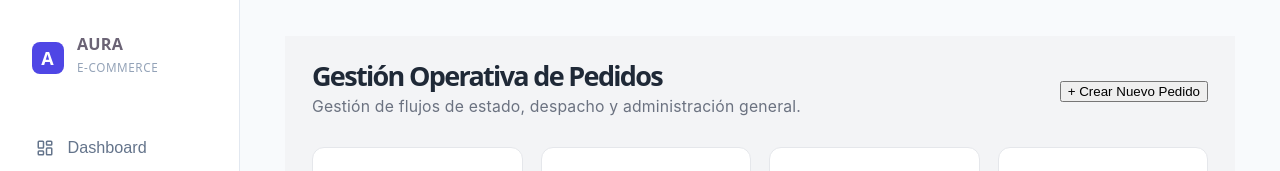
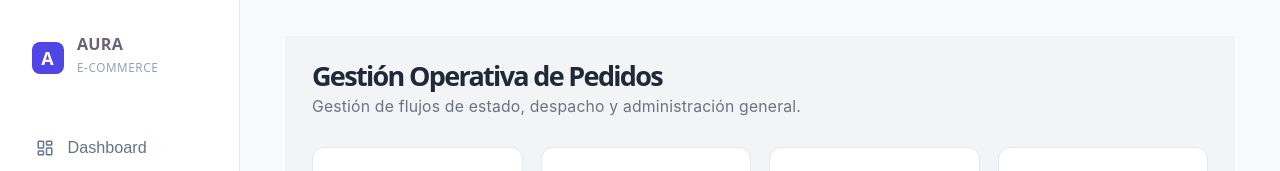
Before and after one commit to Luccianohihu/cloud-front, a React (Vite) app: page /orders in a window 1280 px wide. Shown: the top 171 px of the page. Built offline with nearby package versions, Linux system fonts and the light colour scheme; no server answers.

Commit message:
elimina boton inecesario

```diff
--- a/src/features/oredenes/OrderDashboard.tsx
+++ b/src/features/oredenes/OrderDashboard.tsx
@@ -213,13 +213,6 @@ export const OrdersDashboard: React.FC<OrdersDashboardProps> = ({
               : "Gestión de flujos de estado, despacho y administración general."}
           </p>
         </div>
-
-        <button
-          className={styles.btnPrimary}
-          onClick={() => setShowCreateModal(true)}
-        >
-          + Crear Nuevo Pedido
-        </button>
       </div>
 
       <div className={styles.metricsGrid}>
```
